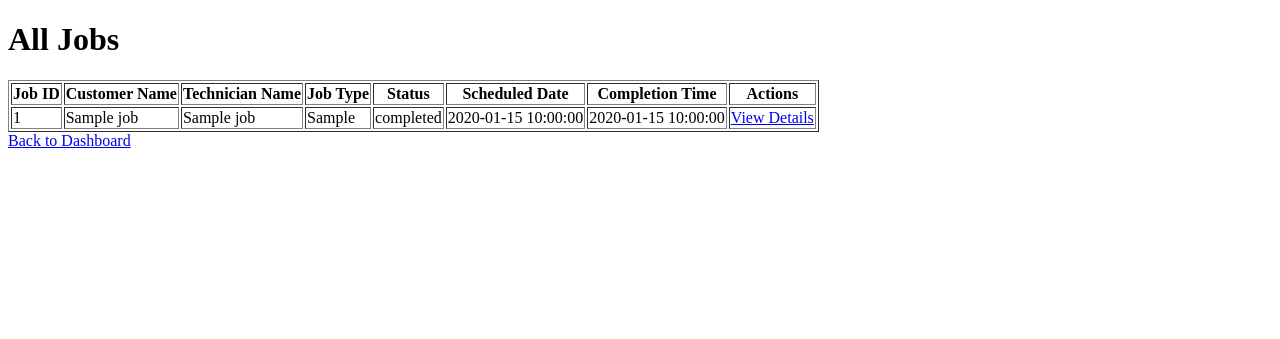
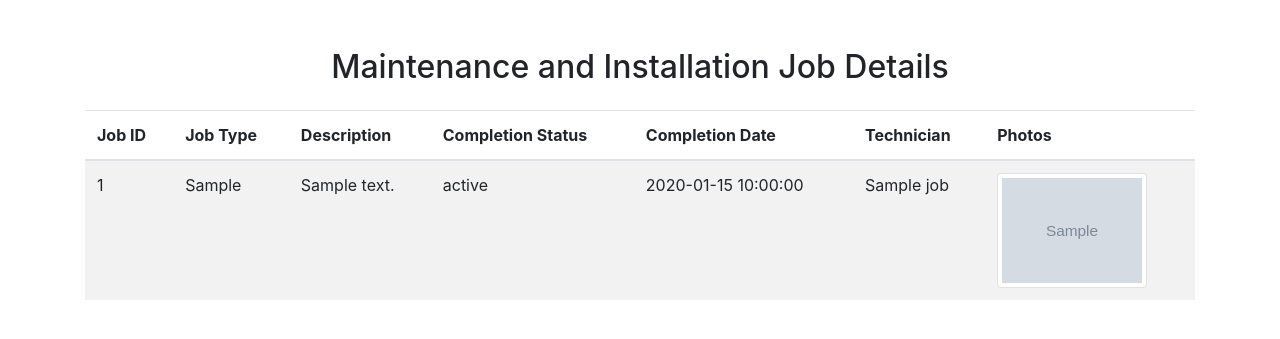
Before and after one commit to BassilAlkhalif/hvac-management-app, a Flask app: template hvac_management_app/templates/view_jobs.html in a window 1280 px wide. Shown: the top 339 px of the page. Run offline with Flask 3, Linux system fonts and the light colour scheme; the template is opened without the code that fills it: most values are stand-ins (such as "Sample title", 1, 10 or a date in 2020); grey boxes marked "Sample" are stand-in pictures; some libraries are stand-ins or nearby versions.

Commit message:
Update view_jobs.html

```diff
--- a/hvac_management_app/templates/view_jobs.html
+++ b/hvac_management_app/templates/view_jobs.html
@@ -3,35 +3,59 @@
 <head>
     <meta charset="UTF-8">
     <meta name="viewport" content="width=device-width, initial-scale=1.0">
-<title>View All Jobs</title>
+    <title>View Jobs</title>
+    <link rel="stylesheet" href="https://maxcdn.bootstrapcdn.com/bootstrap/4.5.2/css/bootstrap.min.css">
 </head>
 <body>
-<h1>All Jobs</h1>
-<table border="1">
+    <div class="container mt-5">
+        <h2 class="text-center mb-4">Maintenance and Installation Job Details</h2>
+
+        <!-- Job List Table -->
+        <table class="table table-striped">
+            <thead>
                 <tr>
                     <th>Job ID</th>
-        <th>Customer Name</th>
-        <th>Technician Name</th>
                     <th>Job Type</th>
-        <th>Status</th>
-        <th>Scheduled Date</th>
-        <th>Completion Time</th>
-        <th>Actions</th>
+                    <th>Description</th>
+                    <th>Completion Status</th>
+                    <th>Completion Date</th>
+                    <th>Technician</th>
+                    <th>Photos</th>
                 </tr>
+            </thead>
+            <tbody>
                 {% for job in jobs %}
                 <tr>
                     <td>{{ job.id }}</td>
-        <td>{{ job.customer_name }}</td>
+                    <td>{{ job.job_type }}</td>
+                    <td>{{ job.description }}</td>
+                    <td>{{ job.completion_status }}</td>
+                    <td>{{ job.completion_date }}</td>
                     <td>{{ job.technician_name }}</td>
-        <td>{{ job.job_type }}</td>
-        <td>{{ job.job_status }}</td>
-        <td>{{ job.scheduled_date }}</td>
-        <td>{{ job.completion_time }}</td>
-        <td><a href="{{ url_for('job_details', job_id=job.id) }}">View Details</a></td>
+                    <td>
+                        {% if job.photos %}
+                            <a href="{{ job.photos }}" target="_blank">
+                                <img src="{{ job.photos }}" alt="Job Photos" class="img-thumbnail" style="max-width: 150px;">
+                            </a>
+                        {% else %}
+                            <span>No Photos</span>
+                        {% endif %}
+                    </td>
                 </tr>
                 {% endfor %}
+            </tbody>
         </table>
 
-<a href="/">Back to Dashboard</a>
+        <!-- No Jobs Message -->
+        {% if jobs|length == 0 %}
+        <div class="alert alert-warning text-center">
+            No jobs found.
+        </div>
+        {% endif %}
+    </div>
+
+    <script src="https://code.jquery.com/jquery-3.5.1.slim.min.js"></script>
+    <script src="https://cdn.jsdelivr.net/npm/@popperjs/core@2.5.4/dist/umd/popper.min.js"></script>
+    <script src="https://maxcdn.bootstrapcdn.com/bootstrap/4.5.2/js/bootstrap.min.js"></script>
 </body>
 </html>
```
Lines whose indentation alone changed are shown as unchanged.
